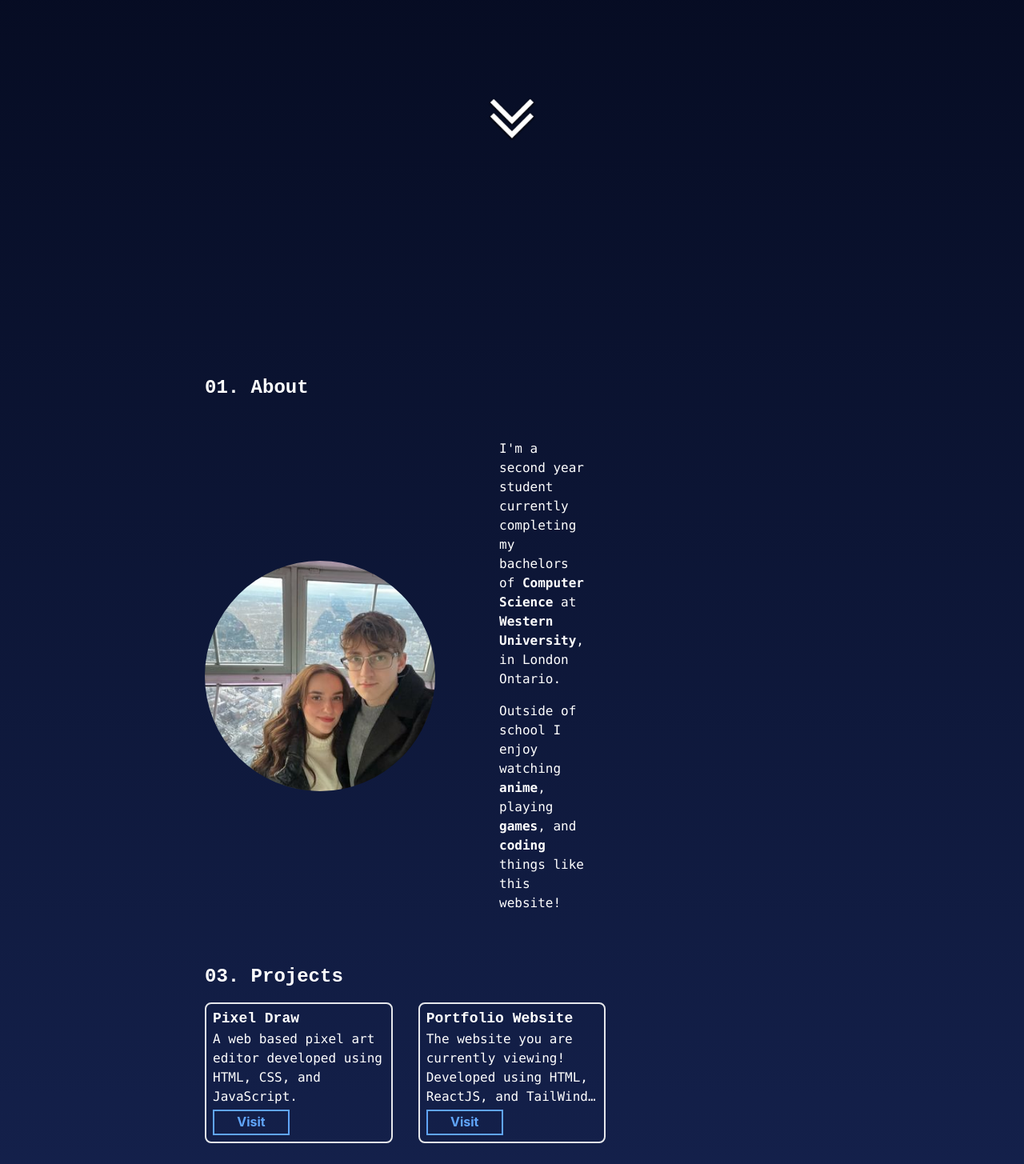
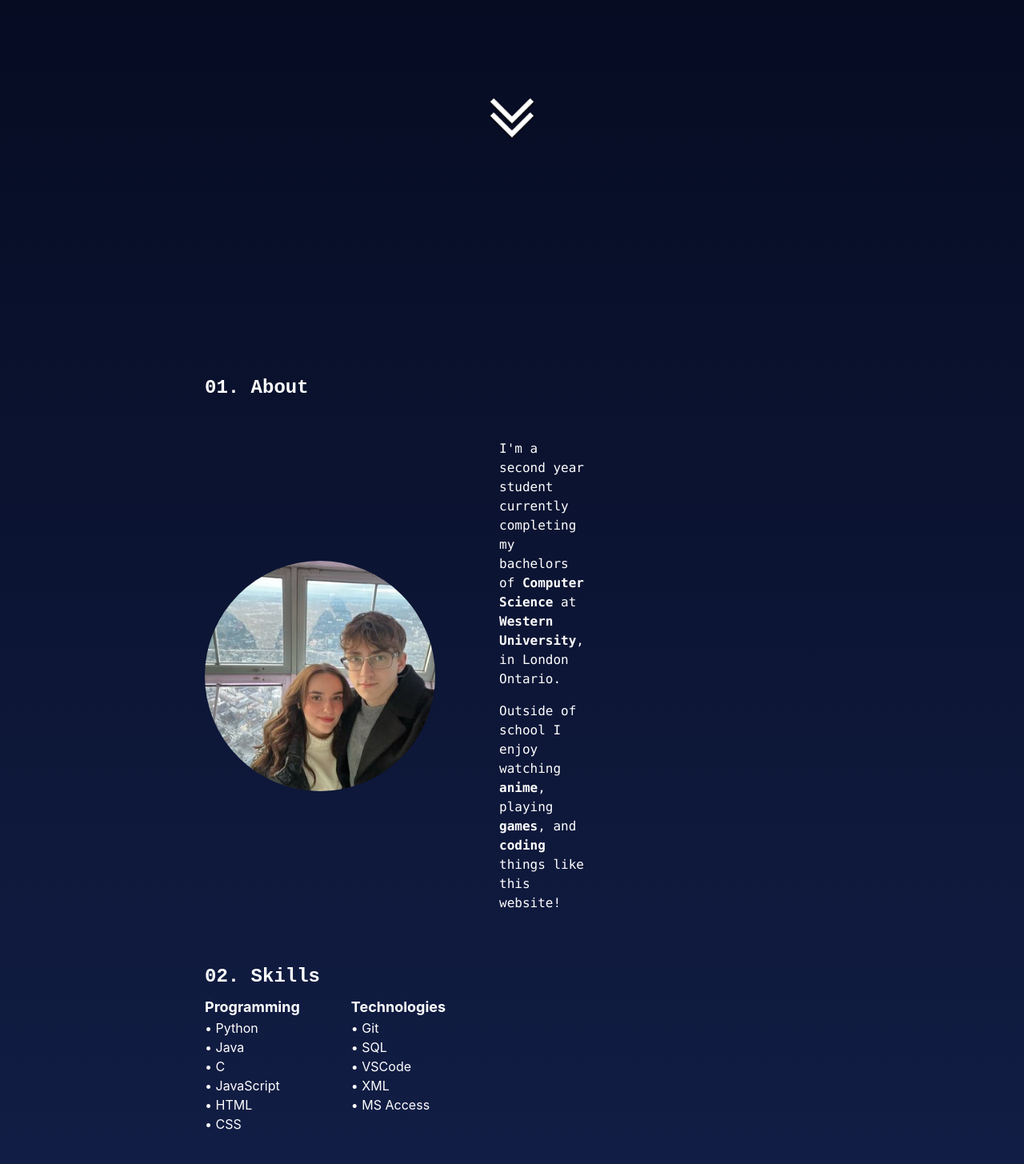
Before and after one commit to AshtonF04/Web-Portfolio, a React (Create React App) app: page / in a window 1280 px wide. Shown: the part 475-1930 px from the top of the page at 80% size. Built offline with nearby package versions, Linux system fonts and the light colour scheme.

Commit message:
Started implementing the skills section

```diff
--- a/src/App.js
+++ b/src/App.js
@@ -6,6 +6,7 @@ import Header from './components/Header.js';
 import Footer from './components/Footer.js';
 import Contact from './components/Contact.js';
 import Nav_Bar from './components/Nav_Bar.js';
+import Skills from './components/Skills.js';
 
 function App() {
   return (
@@ -15,6 +16,7 @@ function App() {
       <div class="flex flex-col gap-8 mx-8 lg:mx-64 lg:gap-16">
         <Title />
         <About />
+        <Skills />
         <Project_List />
         <Contact />
       </div>
--- a/src/components/About.js
+++ b/src/components/About.js
@@ -1,7 +1,7 @@
 export default function About(){
     return (
         <div id="About">
-            <h1 class="text-2xl font-bold font-courier mb-4 lg: mt-20">01. About</h1>
+            <h1 class="text-2xl font-bold font-courier mb-4 lg:mt-20">01. About</h1>
             <div class="flex flex-col items-center gap-4 lg:flex-row lg:mt-12">
 
                 <img class="transition ease-in-out rounded-full size-60 lg:size-72 hover:rotate-3 hover:scale-110" src={require("../images/profile-image.jpg")}></img>
--- a/src/components/Header.js
+++ b/src/components/Header.js
@@ -13,6 +13,7 @@ export default function Header(){
                 <div className="my-2 flex flex-col gap-2">
                     <Drop_Down_Item item_name="Home" link="#top" />
                     <Drop_Down_Item item_name="About" link="#About" />
+                    <Drop_Down_Item item_name="Skills" link="#Skills" />
                     <Drop_Down_Item item_name="Projects" link="#Projects" />
                     <Drop_Down_Item item_name="Contact" link="#Contact" />
                 </div>
--- a/src/components/Nav_Bar.js
+++ b/src/components/Nav_Bar.js
@@ -19,6 +19,7 @@ export default function Nav_Bar(){
             <div className="flex flex-row items-center gap-8 px-8 text-xl text-white font-mono h-full">
                 <a rel="noopener" href="#top" class="transition ease-in-out hover:text-slate-400 underline-effect">Home</a>
                 <a rel="noopener" href="#About" class="transition ease-in-out hover:text-slate-400 underline-effect">About</a>
+                <a rel="noopener" href="#Skills" class="transition ease-in-out hover:text-slate-400 underline-effect">Skills</a>
                 <a rel="noopener" href="#Projects" class="transition ease-in-out hover:text-slate-400 underline-effect">Projects</a>
                 <a rel="noopener" href="#Contact" class="transition ease-in-out hover:text-slate-400 underline-effect">Contact</a>
             </div>
--- /dev/null
+++ b/src/components/Skills.js
@@ -0,0 +1,31 @@
+export default function Skills(){
+    return(
+        <div>
+            <h1 id="Skills" class="text-2xl font-bold font-courier mb-2 lg:mt-15">02. Skills</h1>
+            <div className="flex gap-16">
+                <div>
+                    <p className="text-lg font-bold">Programming</p>
+                    <div>
+                        <p>• Python</p>
+                        <p>• Java</p>
+                        <p>• C</p>
+                        <p>• JavaScript</p>
+                        <p>• HTML</p>
+                        <p>• CSS</p>
+                    </div>
+                </div>
+
+                <div>
+                    <p className="text-lg font-bold">Technologies</p>
+                    <div>
+                        <p>• Git</p>
+                        <p>• SQL</p>
+                        <p>• VSCode</p>
+                        <p>• XML</p>
+                        <p>• MS Access</p>
+                    </div>
+                </div>
+            </div>
+        </div>
+    );
+}
--- a/src/output.css
+++ b/src/output.css
@@ -535,6 +535,41 @@ video {
   --tw-backdrop-sepia:  ;
 }
 
+.underline-effect {
+  position: relative;
+  display: block;
+  width: -webkit-fit-content;
+  width: -moz-fit-content;
+  width: fit-content;
+  font-size: 1.25rem;
+  line-height: 1.75rem;
+}
+
+.underline-effect::after {
+  position: absolute;
+  display: block;
+  height: 3px;
+  width: 100%;
+  transform-origin: center;
+  --tw-scale-x: 0;
+  transform: translate(var(--tw-translate-x), var(--tw-translate-y)) rotate(var(--tw-rotate)) skewX(var(--tw-skew-x)) skewY(var(--tw-skew-y)) scaleX(var(--tw-scale-x)) scaleY(var(--tw-scale-y));
+  --tw-bg-opacity: 1;
+  background-color: rgb(255 255 255 / var(--tw-bg-opacity));
+  transition-property: color, background-color, border-color, text-decoration-color, fill, stroke, opacity, box-shadow, transform, filter, -webkit-backdrop-filter;
+  transition-property: color, background-color, border-color, text-decoration-color, fill, stroke, opacity, box-shadow, transform, filter, backdrop-filter;
+  transition-property: color, background-color, border-color, text-decoration-color, fill, stroke, opacity, box-shadow, transform, filter, backdrop-filter, -webkit-backdrop-filter;
+  transition-timing-function: cubic-bezier(0.4, 0, 0.2, 1);
+  transition-duration: 300ms;
+  --tw-content: '';
+  content: var(--tw-content);
+}
+
+.underline-effect:hover::after {
+  content: var(--tw-content);
+  --tw-scale-x: 1;
+  transform: translate(var(--tw-translate-x), var(--tw-translate-y)) rotate(var(--tw-rotate)) skewX(var(--tw-skew-x)) skewY(var(--tw-skew-y)) scaleX(var(--tw-scale-x)) scaleY(var(--tw-scale-y));
+}
+
 .visible {
   visibility: visible;
 }
@@ -566,14 +601,6 @@ video {
 
 .top-10 {
   top: 2.5rem;
-}
-
-.right-0 {
-  right: 0px;
-}
-
-.z-50 {
-  z-index: 50;
 }
 
 .mx-4 {
@@ -634,6 +661,10 @@ video {
   display: flex;
 }
 
+.grid {
+  display: grid;
+}
+
 .hidden {
   display: none;
 }
@@ -689,6 +720,11 @@ video {
   height: 100%;
 }
 
+.h-max {
+  height: -webkit-max-content;
+  height: max-content;
+}
+
 .w-24 {
   width: 6rem;
 }
@@ -721,6 +757,15 @@ video {
   animation: bounce 1s infinite;
 }
 
+.auto-cols-max {
+  grid-auto-columns: -webkit-max-content;
+  grid-auto-columns: max-content;
+}
+
+.grid-cols-3 {
+  grid-template-columns: repeat(3, minmax(0, 1fr));
+}
+
 .flex-row {
   flex-direction: row;
 }
@@ -735,6 +780,18 @@ video {
 
 .items-center {
   align-items: center;
+}
+
+.justify-between {
+  justify-content: space-between;
+}
+
+.justify-evenly {
+  justify-content: space-evenly;
+}
+
+.justify-stretch {
+  justify-content: stretch;
 }
 
 .gap-2 {
@@ -761,12 +818,12 @@ video {
   row-gap: 1.25rem;
 }
 
+.gap-y-3 {
+  row-gap: 0.75rem;
+}
+
 .self-center {
   align-self: center;
-}
-
-.overflow-x-hidden {
-  overflow-x: hidden;
 }
 
 .rounded-full {
@@ -786,18 +843,13 @@ video {
   border-color: rgb(96 165 250 / var(--tw-border-opacity));
 }
 
-.bg-black {
-  --tw-bg-opacity: 1;
-  background-color: rgb(0 0 0 / var(--tw-bg-opacity));
+.bg-black\/50 {
+  background-color: rgb(0 0 0 / 0.5);
 }
 
 .bg-white {
   --tw-bg-opacity: 1;
   background-color: rgb(255 255 255 / var(--tw-bg-opacity));
-}
-
-.bg-black\/50 {
-  background-color: rgb(0 0 0 / 0.5);
 }
 
 .bg-gradient-to-b {
@@ -814,14 +866,14 @@ video {
   --tw-gradient-to: #172554 var(--tw-gradient-to-position);
 }
 
+.px-8 {
+  padding-left: 2rem;
+  padding-right: 2rem;
+}
+
 .py-6 {
   padding-top: 1.5rem;
   padding-bottom: 1.5rem;
-}
-
-.px-8 {
-  padding-left: 2rem;
-  padding-right: 2rem;
 }
 
 .text-center {
@@ -856,6 +908,11 @@ video {
   line-height: 1.75rem;
 }
 
+.text-sm {
+  font-size: 0.875rem;
+  line-height: 1.25rem;
+}
+
 .font-bold {
   font-weight: 700;
 }
@@ -884,85 +941,6 @@ video {
   color: rgb(255 255 255 / var(--tw-text-opacity));
 }
 
-.text-slate-500 {
-  --tw-text-opacity: 1;
-  color: rgb(100 116 139 / var(--tw-text-opacity));
-}
-
-.opacity-0 {
-  opacity: 0;
-}
-
-.opacity-25 {
-  opacity: 0.25;
-}
-
-.opacity-100 {
-  opacity: 1;
-}
-
-.opacity-50 {
-  opacity: 0.5;
-}
-
-.opacity-5 {
-  opacity: 0.05;
-}
-
-.opacity-75 {
-  opacity: 0.75;
-}
-
-.blur {
-  --tw-blur: blur(8px);
-  filter: var(--tw-blur) var(--tw-brightness) var(--tw-contrast) var(--tw-grayscale) var(--tw-hue-rotate) var(--tw-invert) var(--tw-saturate) var(--tw-sepia) var(--tw-drop-shadow);
-}
-
-.blur-sm {
-  --tw-blur: blur(4px);
-  filter: var(--tw-blur) var(--tw-brightness) var(--tw-contrast) var(--tw-grayscale) var(--tw-hue-rotate) var(--tw-invert) var(--tw-saturate) var(--tw-sepia) var(--tw-drop-shadow);
-}
-
-.blur-lg {
-  --tw-blur: blur(16px);
-  filter: var(--tw-blur) var(--tw-brightness) var(--tw-contrast) var(--tw-grayscale) var(--tw-hue-rotate) var(--tw-invert) var(--tw-saturate) var(--tw-sepia) var(--tw-drop-shadow);
-}
-
-.backdrop-blur {
-  --tw-backdrop-blur: blur(8px);
-  -webkit-backdrop-filter: var(--tw-backdrop-blur) var(--tw-backdrop-brightness) var(--tw-backdrop-contrast) var(--tw-backdrop-grayscale) var(--tw-backdrop-hue-rotate) var(--tw-backdrop-invert) var(--tw-backdrop-opacity) var(--tw-backdrop-saturate) var(--tw-backdrop-sepia);
-          backdrop-filter: var(--tw-backdrop-blur) var(--tw-backdrop-brightness) var(--tw-backdrop-contrast) var(--tw-backdrop-grayscale) var(--tw-backdrop-hue-rotate) var(--tw-backdrop-invert) var(--tw-backdrop-opacity) var(--tw-backdrop-saturate) var(--tw-backdrop-sepia);
-}
-
-.backdrop-blur-md {
-  --tw-backdrop-blur: blur(12px);
-  -webkit-backdrop-filter: var(--tw-backdrop-blur) var(--tw-backdrop-brightness) var(--tw-backdrop-contrast) var(--tw-backdrop-grayscale) var(--tw-backdrop-hue-rotate) var(--tw-backdrop-invert) var(--tw-backdrop-opacity) var(--tw-backdrop-saturate) var(--tw-backdrop-sepia);
-          backdrop-filter: var(--tw-backdrop-blur) var(--tw-backdrop-brightness) var(--tw-backdrop-contrast) var(--tw-backdrop-grayscale) var(--tw-backdrop-hue-rotate) var(--tw-backdrop-invert) var(--tw-backdrop-opacity) var(--tw-backdrop-saturate) var(--tw-backdrop-sepia);
-}
-
-.backdrop-blur-\[15px\] {
-  --tw-backdrop-blur: blur(15px);
-  -webkit-backdrop-filter: var(--tw-backdrop-blur) var(--tw-backdrop-brightness) var(--tw-backdrop-contrast) var(--tw-backdrop-grayscale) var(--tw-backdrop-hue-rotate) var(--tw-backdrop-invert) var(--tw-backdrop-opacity) var(--tw-backdrop-saturate) var(--tw-backdrop-sepia);
-          backdrop-filter: var(--tw-backdrop-blur) var(--tw-backdrop-brightness) var(--tw-backdrop-contrast) var(--tw-backdrop-grayscale) var(--tw-backdrop-hue-rotate) var(--tw-backdrop-invert) var(--tw-backdrop-opacity) var(--tw-backdrop-saturate) var(--tw-backdrop-sepia);
-}
-
-.backdrop-blur-\[20px\] {
-  --tw-backdrop-blur: blur(20px);
-  -webkit-backdrop-filter: var(--tw-backdrop-blur) var(--tw-backdrop-brightness) var(--tw-backdrop-contrast) var(--tw-backdrop-grayscale) var(--tw-backdrop-hue-rotate) var(--tw-backdrop-invert) var(--tw-backdrop-opacity) var(--tw-backdrop-saturate) var(--tw-backdrop-sepia);
-          backdrop-filter: var(--tw-backdrop-blur) var(--tw-backdrop-brightness) var(--tw-backdrop-contrast) var(--tw-backdrop-grayscale) var(--tw-backdrop-hue-rotate) var(--tw-backdrop-invert) var(--tw-backdrop-opacity) var(--tw-backdrop-saturate) var(--tw-backdrop-sepia);
-}
-
-.backdrop-blur-xl {
-  --tw-backdrop-blur: blur(24px);
-  -webkit-backdrop-filter: var(--tw-backdrop-blur) var(--tw-backdrop-brightness) var(--tw-backdrop-contrast) var(--tw-backdrop-grayscale) var(--tw-backdrop-hue-rotate) var(--tw-backdrop-invert) var(--tw-backdrop-opacity) var(--tw-backdrop-saturate) var(--tw-backdrop-sepia);
-          backdrop-filter: var(--tw-backdrop-blur) var(--tw-backdrop-brightness) var(--tw-backdrop-contrast) var(--tw-backdrop-grayscale) var(--tw-backdrop-hue-rotate) var(--tw-backdrop-invert) var(--tw-backdrop-opacity) var(--tw-backdrop-saturate) var(--tw-backdrop-sepia);
-}
-
-.backdrop-filter {
-  -webkit-backdrop-filter: var(--tw-backdrop-blur) var(--tw-backdrop-brightness) var(--tw-backdrop-contrast) var(--tw-backdrop-grayscale) var(--tw-backdrop-hue-rotate) var(--tw-backdrop-invert) var(--tw-backdrop-opacity) var(--tw-backdrop-saturate) var(--tw-backdrop-sepia);
-          backdrop-filter: var(--tw-backdrop-blur) var(--tw-backdrop-brightness) var(--tw-backdrop-contrast) var(--tw-backdrop-grayscale) var(--tw-backdrop-hue-rotate) var(--tw-backdrop-invert) var(--tw-backdrop-opacity) var(--tw-backdrop-saturate) var(--tw-backdrop-sepia);
-}
-
 .transition {
   transition-property: color, background-color, border-color, text-decoration-color, fill, stroke, opacity, box-shadow, transform, filter, -webkit-backdrop-filter;
   transition-property: color, background-color, border-color, text-decoration-color, fill, stroke, opacity, box-shadow, transform, filter, backdrop-filter;
@@ -979,9 +957,20 @@ video {
   scroll-behavior: smooth;
 }
 
-.hover\:rotate-6:hover {
-  --tw-rotate: 6deg;
-  transform: translate(var(--tw-translate-x), var(--tw-translate-y)) rotate(var(--tw-rotate)) skewX(var(--tw-skew-x)) skewY(var(--tw-skew-y)) scaleX(var(--tw-scale-x)) scaleY(var(--tw-scale-y));
+@keyframes animate-bounce-hover {
+  0%, 100% {
+    transform: none;
+    animation-timing-function: cubic-bezier(0,0,0.2,1);
+  }
+
+  50% {
+    transform: translateY(-25%);
+    animation-timing-function: cubic-bezier(0.8,0,1,1);
+  }
+}
+
+.hover\:animate-bounce-hover:hover {
+  animation: animate-bounce-hover 1s infinite;
 }
 
 .hover\:rotate-3:hover {
@@ -989,53 +978,16 @@ video {
   transform: translate(var(--tw-translate-x), var(--tw-translate-y)) rotate(var(--tw-rotate)) skewX(var(--tw-skew-x)) skewY(var(--tw-skew-y)) scaleX(var(--tw-scale-x)) scaleY(var(--tw-scale-y));
 }
 
+.hover\:scale-105:hover {
+  --tw-scale-x: 1.05;
+  --tw-scale-y: 1.05;
+  transform: translate(var(--tw-translate-x), var(--tw-translate-y)) rotate(var(--tw-rotate)) skewX(var(--tw-skew-x)) skewY(var(--tw-skew-y)) scaleX(var(--tw-scale-x)) scaleY(var(--tw-scale-y));
+}
+
 .hover\:scale-110:hover {
   --tw-scale-x: 1.1;
   --tw-scale-y: 1.1;
   transform: translate(var(--tw-translate-x), var(--tw-translate-y)) rotate(var(--tw-rotate)) skewX(var(--tw-skew-x)) skewY(var(--tw-skew-y)) scaleX(var(--tw-scale-x)) scaleY(var(--tw-scale-y));
-}
-
-.hover\:scale-150:hover {
-  --tw-scale-x: 1.5;
-  --tw-scale-y: 1.5;
-  transform: translate(var(--tw-translate-x), var(--tw-translate-y)) rotate(var(--tw-rotate)) skewX(var(--tw-skew-x)) skewY(var(--tw-skew-y)) scaleX(var(--tw-scale-x)) scaleY(var(--tw-scale-y));
-}
-
-@keyframes bounce {
-  0%, 100% {
-    transform: translateY(-25%);
-    animation-timing-function: cubic-bezier(0.8,0,1,1);
-  }
-
-  50% {
-    transform: none;
-    animation-timing-function: cubic-bezier(0,0,0.2,1);
-  }
-}
-
-.hover\:animate-bounce:hover {
-  animation: bounce 1s infinite;
-}
-
-@keyframes ping {
-  75%, 100% {
-    transform: scale(2);
-    opacity: 0;
-  }
-}
-
-.hover\:animate-ping:hover {
-  animation: ping 1s cubic-bezier(0, 0, 0.2, 1) infinite;
-}
-
-@keyframes pulse {
-  50% {
-    opacity: .5;
-  }
-}
-
-.hover\:animate-pulse:hover {
-  animation: pulse 2s cubic-bezier(0.4, 0, 0.6, 1) infinite;
 }
 
 .hover\:text-slate-400:hover {
@@ -1058,24 +1010,28 @@ video {
     margin-left: 4rem;
   }
 
-  .lg\:mr-32 {
-    margin-right: 8rem;
+  .lg\:mr-80 {
+    margin-right: 20rem;
+  }
+
+  .lg\:mt-1 {
+    margin-top: 0.25rem;
   }
 
   .lg\:mt-12 {
     margin-top: 3rem;
   }
 
-  .lg\:mr-64 {
-    margin-right: 16rem;
-  }
-
-  .lg\:mr-80 {
-    margin-right: 20rem;
+  .lg\:mt-20 {
+    margin-top: 5rem;
   }
 
   .lg\:block {
     display: block;
+  }
+
+  .lg\:flex {
+    display: flex;
   }
 
   .lg\:grid {
@@ -1095,8 +1051,9 @@ video {
     height: 100vh;
   }
 
-  .lg\:grid-cols-2 {
-    grid-template-columns: repeat(2, minmax(0, 1fr));
+  .lg\:auto-cols-max {
+    grid-auto-columns: -webkit-max-content;
+    grid-auto-columns: max-content;
   }
 
   .lg\:grid-cols-3 {
@@ -1105,6 +1062,10 @@ video {
 
   .lg\:flex-row {
     flex-direction: row;
+  }
+
+  .lg\:flex-col {
+    flex-direction: column;
   }
 
   .lg\:justify-center {
```
